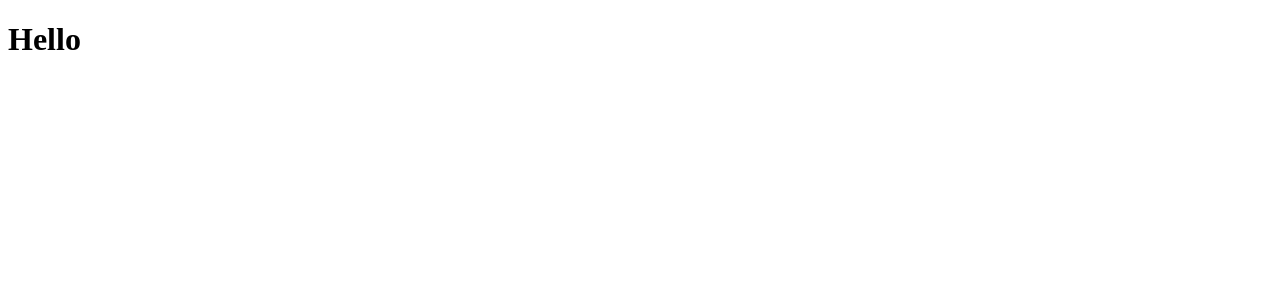
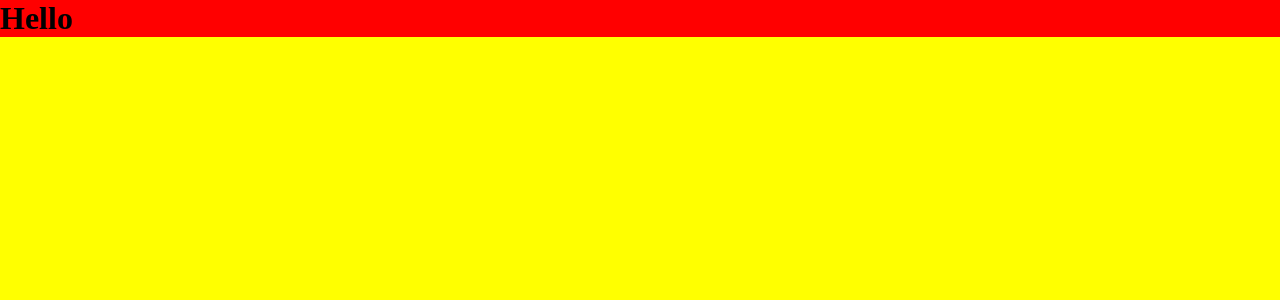
Before and after one commit to LuannMateus/Advanced-React-Project-01, a React (Create React App) app in the folder frontend/: page / in a window 1280 px wide. Shown: the top 300 px of the page. Built offline with nearby package versions, Linux system fonts and the light colour scheme.

Commit message:
Add initial config for styled components

```diff
--- a/frontend/package.json
+++ b/frontend/package.json
@@ -9,6 +9,7 @@
     "react": "^17.0.2",
     "react-dom": "^17.0.2",
     "react-scripts": "5.0.0",
+    "styled-components": "^5.3.3",
     "web-vitals": "^2.1.0"
   },
   "scripts": {
--- a/frontend/src/index.jsx
+++ b/frontend/src/index.jsx
@@ -1,10 +1,16 @@
 import React from 'react';
 import ReactDOM from 'react-dom';
+import { ThemeProvider } from 'styled-components';
 import App from './pages/App/App';
+import { GlobalStyles } from './styles/globalStyles';
+import { theme } from './styles/theme';
 
 ReactDOM.render(
   <React.StrictMode>
-    <App />
+    <ThemeProvider theme={theme}>
+      <App />
+      <GlobalStyles />
+    </ThemeProvider>
   </React.StrictMode>,
   document.getElementById('root'),
 );
--- a/frontend/src/pages/App/App.jsx
+++ b/frontend/src/pages/App/App.jsx
@@ -1,8 +1,10 @@
+import * as Styled from './styles';
+
 function App() {
   return (
-    <div className="App">
+    <Styled.Wrapper className="App" background="red">
       <h1>Hello</h1>
-    </div>
+    </Styled.Wrapper>
   );
 }
 
--- /dev/null
+++ b/frontend/src/pages/App/styles.js
@@ -0,0 +1,7 @@
+import styled, { css } from 'styled-components';
+
+export const Wrapper = styled.div`
+  ${({ background }) => css`
+    background: ${background};
+  `}
+`;
--- /dev/null
+++ b/frontend/src/styles/globalStyles.js
@@ -0,0 +1,12 @@
+import { createGlobalStyle } from 'styled-components';
+
+export const GlobalStyles = createGlobalStyle`
+  * {
+    margin: 0;
+    padding: 0;
+  }
+
+  body {
+    background: yellow;
+  }
+`;
--- /dev/null
+++ b/frontend/src/styles/theme.js
@@ -0,0 +1,8 @@
+export const theme = {
+  colors: {
+    BG__MAIN: 'red',
+    BG__SECONDARY: 'blue',
+  },
+  fonts: {},
+  spacings: {},
+};
```
Also changed, not shown: frontend/public/index.html (+5 -25 lines), 2 other files (tests, documents, lock files or other folders).
